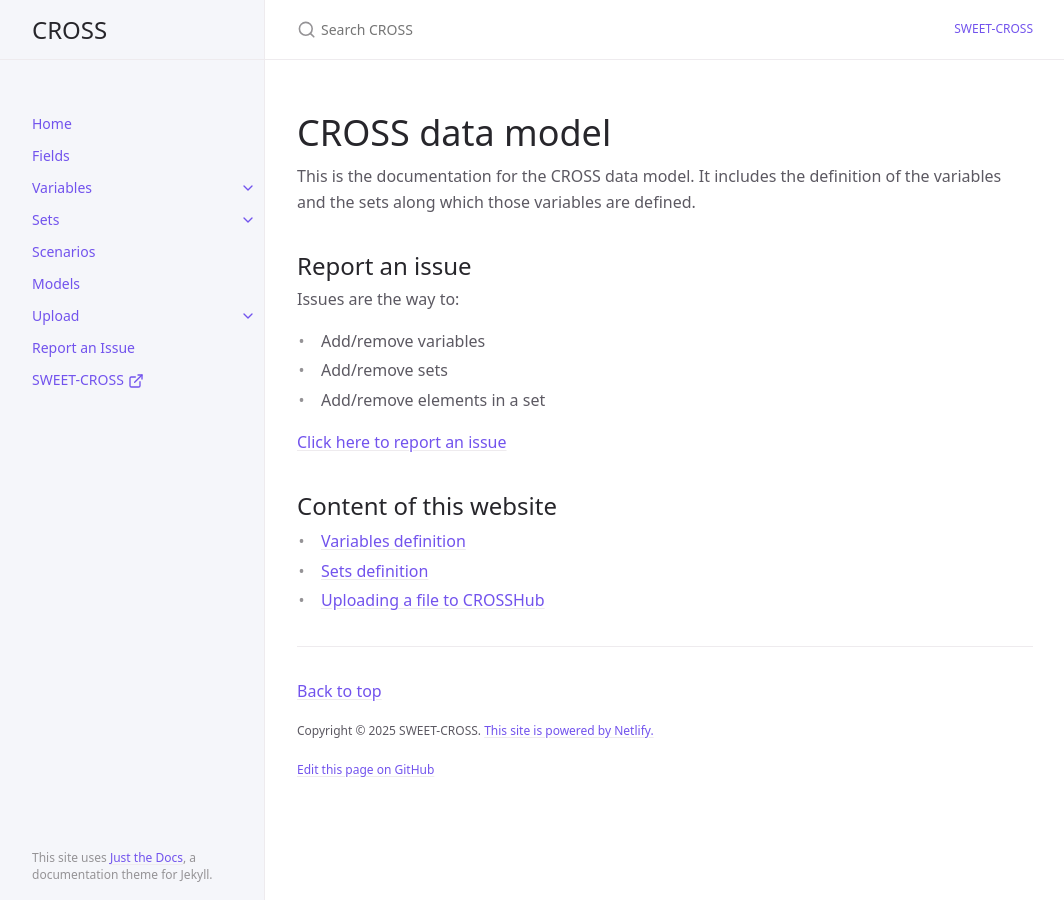
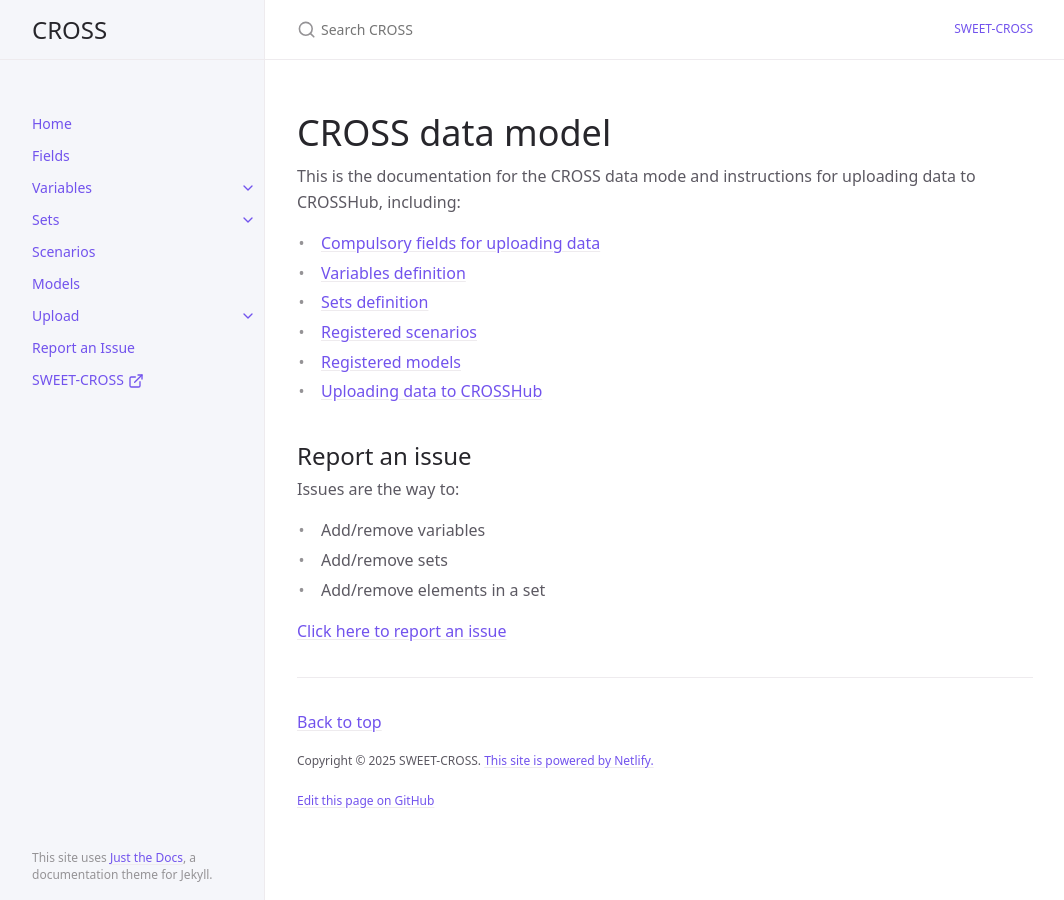
Before and after one commit to sweet-cross/data-model, a Jekyll site: the page built from index.md, in a window 1280 px wide. Shown: the whole page, without its empty margins (107-1171 px from the left). Built offline with Jekyll 4.4.1, drawn with Linux system fonts in a browser that asks for light colours; cached includes are drawn as plain includes.

Commit message:
change main page

```diff
--- a/index.md
+++ b/index.md
@@ -7,7 +7,13 @@ nav_order: 1
 
 # CROSS data model
 
-This is the documentation for the CROSS data model. It includes the definition of the variables and the sets along which those variables are defined.
+This is the documentation for the CROSS data mode and instructions for uploading data to CROSSHub, including:
+- [Compulsory fields for uploading data](/instructions-data/docs/fields/)
+- [Variables definition](/instructions-data/docs/variables/)
+- [Sets definition](/instructions-data/docs/sets/)
+- [Registered scenarios](/instructions-data/docs/scenarios/)
+- [Registered models](/instructions-data/docs/models/)
+- [Uploading data to CROSSHub](/instructions-data/docs/upload/)
 
 ## Report an issue
 
@@ -17,10 +23,3 @@ Issues are the way to:
 - Add/remove elements in a set
 
 [Click here to report an issue](https://github.com/sweet-cross/instructions-data/issues/new?template=classification_variable_change.md)
-
-
-## Content of this website
-
-- [Variables definition](/instructions-data/docs/variables/)
-- [Sets definition](/instructions-data/docs/sets/)
-- [Uploading a file to CROSSHub](/instructions-data/docs/upload/)
```
